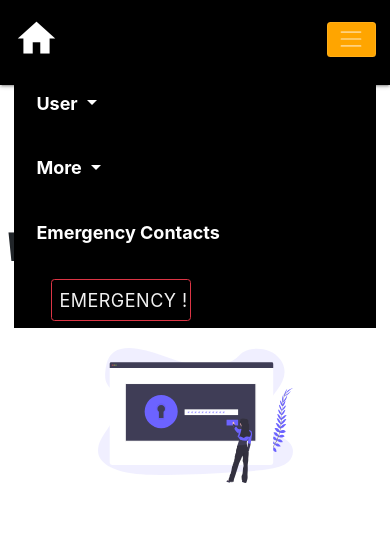
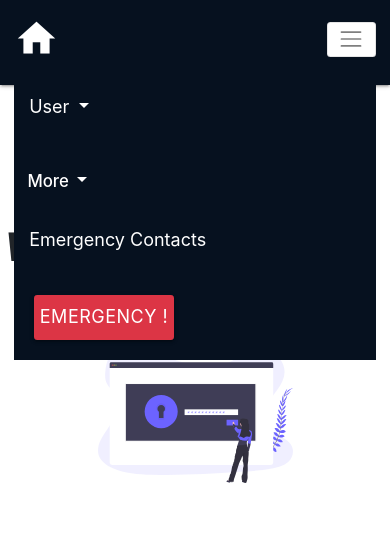
Before and after one commit to swapnilsparsh/Rescue, a Django app: page /register/ in a window 390 px wide, after a click that opens the changed part. Shown: the top 559 px of the page. Run offline with Django 3.2, Linux system fonts and the light colour scheme; parts of the project's set-up code (start-up, migrations or seed data) failed here and were passed over; some libraries are stand-ins or nearby versions.

Commit message:
Revert "changes full navbar code"

```diff
--- a/main_app/templates/main_app/common.html
+++ b/main_app/templates/main_app/common.html
@@ -67,91 +67,76 @@
     />
     <link rel="stylesheet" href="../../static/css/styles.css" />
     <style>
-
-* {
-  margin: 0;
-  padding: 0;
-  box-sizing: border-box;
-  scroll-behavior: smooth;
-}
       body {
         min-height: 100vh;
         display: flex;
         flex-direction: column;
       }
 
-
-      .navbar-light{
-        font-size: 2px;
-      }
-      li {
-        list-style: none !important;
-    }
-    .navbar{
-      height:85px;
-      background-color: #000;
-
-    }
-    .nav-col {
-      background-color: #000;
-
-  }
-
-
-
-  .nav-item {
-      color: #f1f1f1;
-      background-color: #000;
-
-      font-weight: bold;
-
-  }
-
-
-
-
-  .nav-link {
-    font-size:18px;
-        color:#f1f1f1;
-      padding: 0.3rem 1rem;
-
-  }
-  .nav-link:hover{
-    text-decoration: none;
-    color:white;
-
-    background-color: #3ea37b;
-    border-top: 3px solid white;
-  border-bottom: 3px solid white;
-
-
-  }
-
-
-   .dropdown-menu{
-    background-color:#000;
-  }
-
-  .dropdown-item{
-    padding:0.1rem 1rem 0.2rem 1rem;
-     font-weight: bold;
-      font-size: 15px;
-      text-decoration: none;
-      color:white;
-
-  }
-
-
-
+      /* footer { */
+      /* position: relative;
+    bottom: 0;
+    left: 0;
+    right: 0;
+    background:#ccc; */
+      /* position: absolute; */
+      /* bottom: 0; */
+      /* } */
 
       .my-bottom {
         position: absolute;
         bottom: 0;
       }
 
+      .dropdown-item:hover {
+        background-color: rgb(77, 82, 87);
+      }
+
+      .nav-link:hover {
+        color: rgb(220, 53, 69) !important;
+      }
+
       .nav-link2:hover {
-    font-weight: 700;
-     background-color: red !important;
+        color: #fff !important;
+      }
+      .User {
+        font-size: 1.25rem;
+      }
+
+      .new {
+        font-size: 1.2rem;
+      }
+
+      .new-button {
+        font-size: 1.2rem;
+      }
+
+      .new::after {
+        position: relative;
+        left: 4px;
+        display: inline-block;
+        width: 0;
+        height: 0;
+        margin-left: 0.255em;
+        vertical-align: 0.255em;
+        content: "";
+        border-top: 0.3em solid;
+        border-right: 0.3em solid transparent;
+        border-bottom: 0;
+        border-left: 0.3em solid transparent;
+      }
+
+      .User::after {
+        display: inline-block;
+        width: 0;
+        height: 0;
+        margin-left: 0.255em;
+        vertical-align: 0.255em;
+        content: "";
+        border-top: 0.3em solid;
+        border-right: 0.3em solid transparent;
+        border-bottom: 0;
+        border-left: 0.3em solid transparent;
       }
 
       /* back to top button */
@@ -181,13 +166,14 @@
         border: 2px solid #FFF;
       }
 
-      @media only screen and (max-device-width: 1000px) {
-
-        .nav-item{
-          padding-left: 1.6rem;
-
+      @media only screen and (max-device-width: 600px) {
+        .new {
+          margin-top: 0px;
         }
 
+        .new-button {
+          font-size: 1.5rem;
+        }
       }
 
       @media only screen and (max-device-width: 320px) {
@@ -235,77 +221,153 @@
 
   <body>
     <header>
+      <nav
+        class="navbar navbar-expand-lg navbar-light fixed-top"
+        style="background-color: rgb(6, 17, 31); height: 85px; padding: None"
+      >
+        <a class="navbar-brand" href="/home"
+          ><i
+            class="material-icons large text-white"
+            style="width: 80%; font-size: 45px"
+            >home</i
+          ></a
+        >
+        <button
+          class="navbar-toggler ml-auto"
+          type="button"
+          data-toggle="collapse"
+          data-target="#navbarNavDropdown"
+          aria-controls="navbarNavDropdown"
+          aria-expanded="false"
+          aria-label="Toggle navigation"
+          style="background-color: white"
+        >
+          <span class="navbar-toggler-icon"></span>
+        </button>
 
-  <nav class=" navbar navbar-expand-lg navbar-dark fixed-top nav-col ">
-  <a class="navbar-brand" href="/home"><i class="material-icons large text-white"style="width: 80%; font-size: 45px"
-    >home</i></a>
-
-  <button class="navbar-toggler " type="button" data-toggle="collapse" data-target="#navbarNavDropdown"
-  aria-controls="navbarNavDropdown" aria-expanded="false" aria-label="Toggle navigation"  style="background-color: orange">
-  <span class="navbar-toggler-icon"></span></button>
-
-
-  <div class="collapse navbar-collapse justify-content-end" id="navbarNavDropdown">
-  <ul class="navbar-nav">
+        <div
+          class="collapse navbar-collapse"
+          id="navbarNavDropdown"
+          style="background-color: rgb(6, 17, 31); padding: None"
+        >
+          <ul class="navbar-nav ml-auto" style="margin-right: 20px !important">
             {% if user.is_authenticated %}
-    <li class="nav-item dropdown" >
-      <a class="nav-link text-white"href="#"id="navbarDropdown2"  role="button" data-toggle="dropdown" aria-haspopup="true"aria-expanded="false">
-          {{user.username}}
+            <li class="nav-item dropdown" style="margin-top: 20px">
+              <a
+                class="nav-link"
+                href="#"
+                id="navbarDropdown2"
+                role="button"
+                data-toggle="dropdown"
+                aria-haspopup="true"
+                aria-expanded="false"
+                style="color: white; font-size: 18px"
+              >
+                <h4 class="User">&nbsp;&nbsp; {{user.username}}</h4>
               </a>
               <div
                 class="dropdown-menu"
-        aria-labelledby="navbarDropdown2">
-        <a class="dropdown-item"  href="/logout">Logout</a>
+                aria-labelledby="navbarDropdown2"
+                style="background-color: rgb(6, 17, 31)"
+              >
+                <a class="dropdown-item" style="color: white" href="/logout"
+                  >Logout</a
+                >
               </div>
             </li>
             {% else %}
             <li class="nav-item dropdown">
-      <a class="nav-link text-white dropdown-toggle" href="#" id="navbarDropdown3" role="button"
-      data-toggle="dropdown" aria-haspopup="true" aria-expanded="false">
-        User
+              <a
+                class="nav-link dropdown-toggle"
+                href="#"
+                id="navbarDropdown3"
+                role="button"
+                data-toggle="dropdown"
+                aria-haspopup="true"
+                aria-expanded="false"
+                style="color: white; font-size: 18px"
+              >
+                &nbsp;&nbsp; User
               </a>
-      <div class="dropdown-menu" aria-labelledby="navbarDropdown3">
-        <a class="dropdown-item"  href="/register"
+              <div
+                class="dropdown-menu"
+                aria-labelledby="navbarDropdown3"
+                style="background-color: rgb(6, 17, 31)"
+              >
+                <a class="dropdown-item" style="color: white" href="/register"
                   >Register</a
                 >
-        <a class="dropdown-item"  href="/login"
+                <a class="dropdown-item" style="color: white" href="/login"
                   >Login</a
                 >
               </div>
             </li>
             {% endif %}
-    <li class="nav-item dropdown" >
-      <a class="nav-link text-white dropdown-toggle"href="#" data-target="#navbarDropdown1" role="button"data-toggle="dropdown"aria-haspopup="true"aria-expanded="false">
-         More
+            <li class="nav-item dropdown" style="margin-top: 22px">
+              <a
+                class="nav-link"
+                href="#"
+                data-target="#navbarDopdown1"
+                role="button"
+                data-toggle="dropdown"
+                aria-haspopup="true"
+                aria-expanded="false"
+                style="color: white; font-size: 18px"
+              >
+                <h4 class="new">&nbsp;&nbsp; More</h4>
               </a>
-      <div class="dropdown-menu"id="navbarDropdown1" aria-labelledby="navbarDropdown1">
-        <a class="dropdown-item" href="/women_rights">Women's Rights</a>
-        <a class="dropdown-item"  href="/women_laws"> Women's Safety Laws</a>
-        <a class="dropdown-item"href="/helpline_numbers">Women Helpline Numbers</a>
-        <a class="dropdown-item" href="/ngo_details">NGOs for Women</a>
+              <div
+                class="dropdown-menu"
+                id="navbarDropdown1"
+                aria-labelledby="navbarDropdown1"
+                style="background-color: rgb(6, 17, 31)"
+              >
+                <a
+                  class="dropdown-item"
+                  style="color: white"
+                  href="/women_rights"
+                  >Women's Rights</a
+                >
+                <a class="dropdown-item" style="color: white" href="/women_laws"
+                  >Women's Safety Laws
+                </a>
+                <a
+                  class="dropdown-item"
+                  style="color: white"
+                  href="/helpline_numbers"
+                  >Women Helpline Numbers</a
+                >
+                <a
+                  class="dropdown-item"
+                  style="color: white"
+                  href="/ngo_details"
+                  >NGOs for Women</a
+                >
               </div>
             </li>
 
             <li class="nav-item">
-      <a class="nav-link text-white"href="/emergency_contact">Emergency Contacts </a>
+              <a
+                class="nav-link"
+                href="/emergency_contact"
+                style="color: white; font-size: 18px"
+              >
+                &nbsp;&nbsp; Emergency Contacts
+              </a>
             </li>
 
             <li class="nav-item">
               <a
-        class=" btn btn-danger  nav-link2"
+                class="nav-link btn btn-danger btn-sm nav-link2"
                 href="/emergency"
                 style="
-          background-color:#000;
-          color: #f1f1f1;
+                  color: white;
                   font-size: 18px;
-          margin-top:1rem;
-          width: 10rem;
-          height: 3rem;
-          padding:0.5rem 0.5rem;
-          text-align:center;
-          margin-bottom: 0.5rem;
-
-        ">
+                  margin: 20px;
+                  width: 140px;
+                  height: 45px;
+                "
+              >
                 EMERGENCY !
               </a>
             </li>
```
Also changed, not shown: main_app/templates/main_app/emergency.html (+15 -16 lines), main_app/templates/main_app/home.html (+79 -123 lines). Lines whose indentation alone changed are shown as unchanged.
